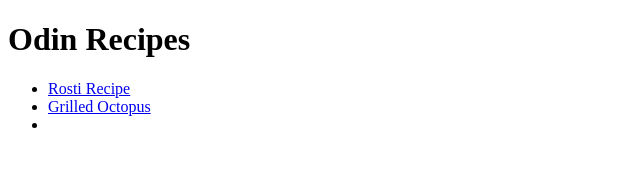
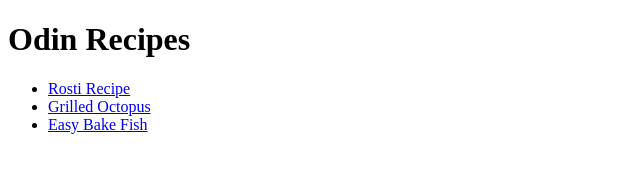
Before and after one commit to mmmmmrw/odin-recipes, a plain HTML site: page index.html in a window 1280 px wide. Shown: the whole page, without its empty margins (0-640 px from the left). Drawn offline with Linux system fonts and the light colour scheme.

Commit message:
Added Easy Baked Fish

```diff
--- a/index.html
+++ b/index.html
@@ -11,7 +11,7 @@
     <ul>
         <li> <a href="recipes/rosti.html">Rosti Recipe</a></li>
         <li> <a href="recipes/grilledOctopus.html">Grilled Octopus</a></li>
-        <li></li>
+        <li><a href="recipes/easyBakeFish.html">Easy Bake Fish</a></li>
     </ul>
 </body>
 
```
